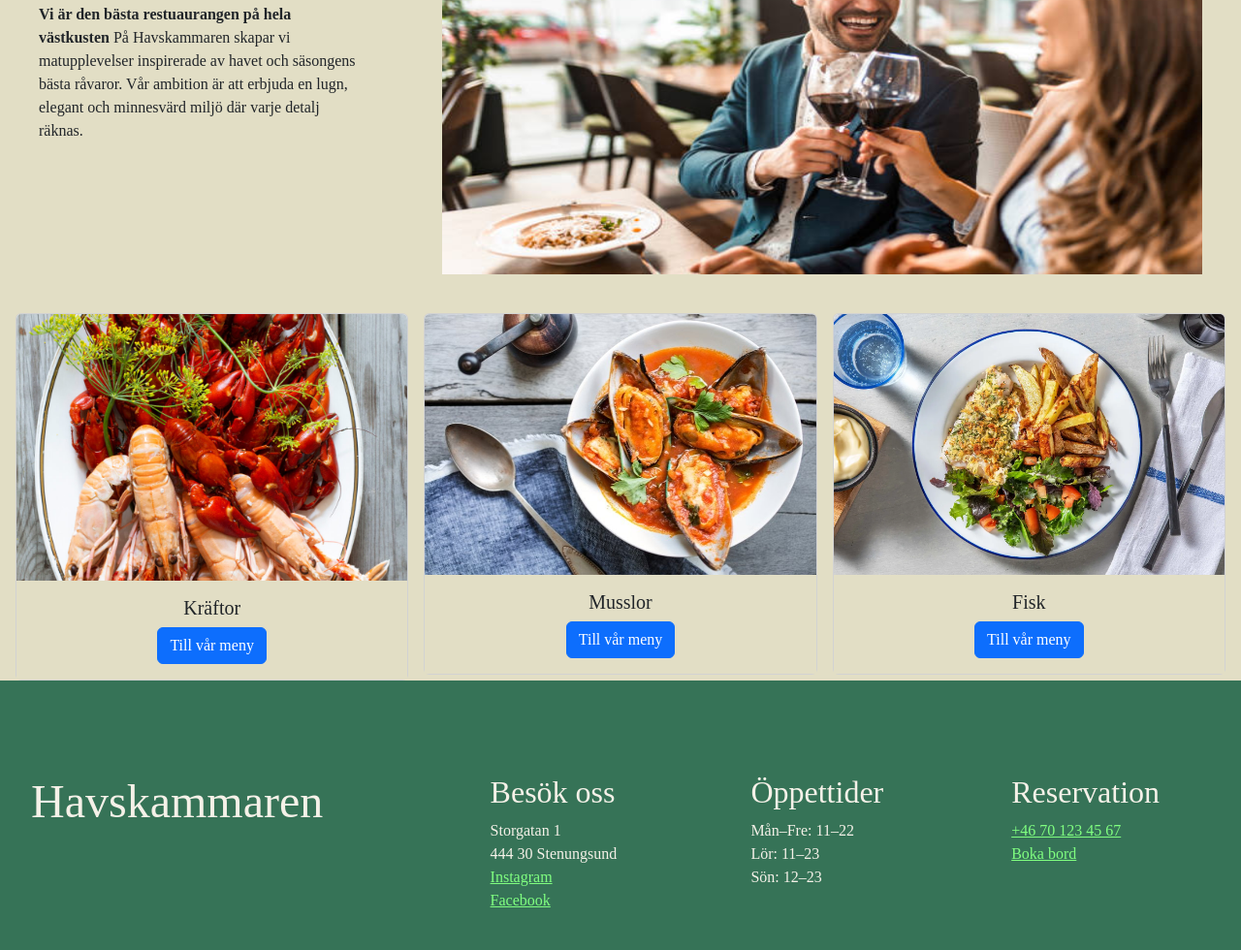
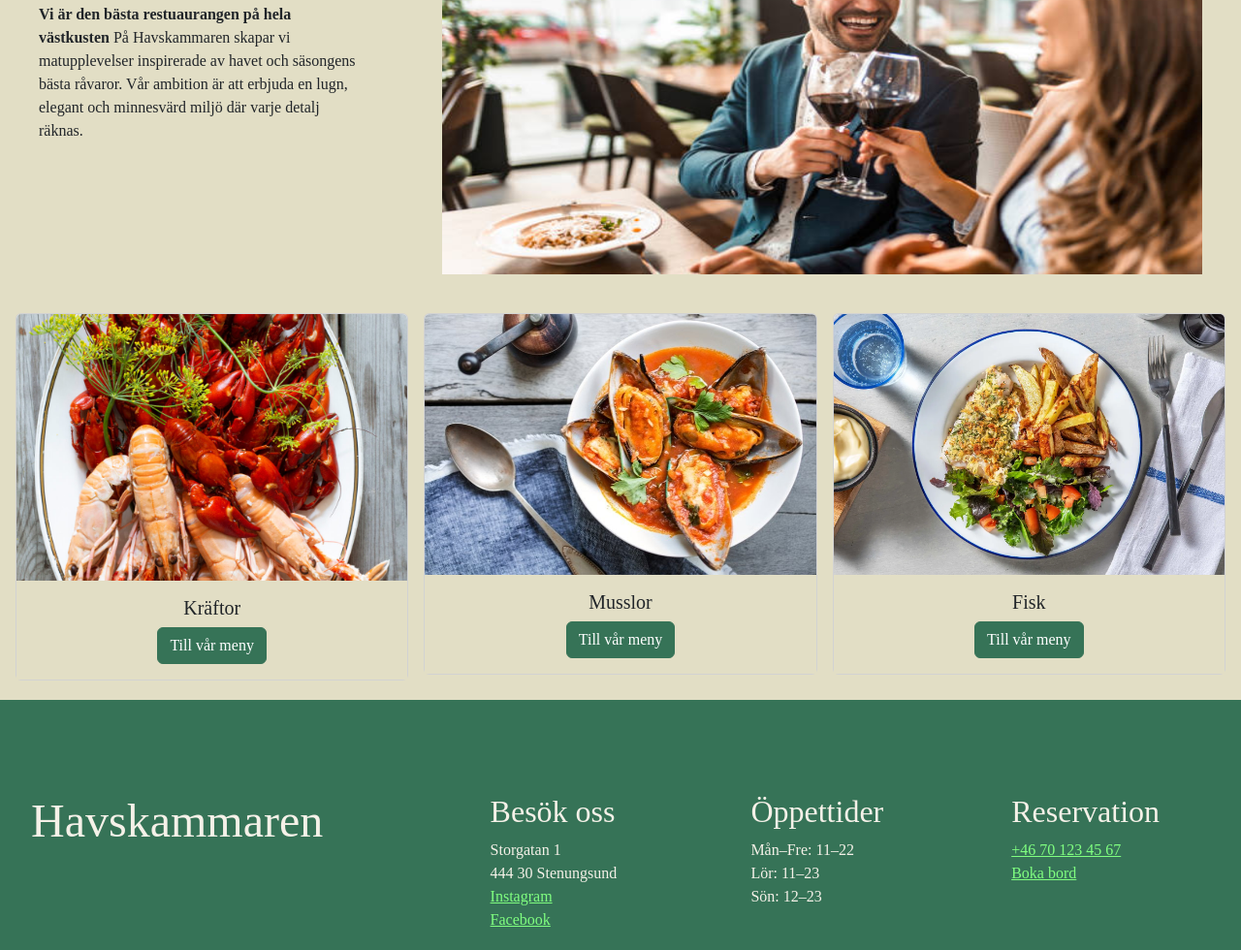
Before and after one commit to tcstenungsund/24tei-grupp4, a plain HTML site: page index.html in a window 1280 px wide. Shown: the part 647-1627 px from the top of the page at 97% size. Drawn offline with nearby package versions, Linux system fonts and the light colour scheme; a web font is replaced by a local one.

Commit message:
Update hem.css

```diff
--- a/hem.css
+++ b/hem.css
@@ -37,7 +37,14 @@ flex:1;
 .card-body {
   background-color: #e2dec5;
 }
+.btn{
+  background-color: #367357 !important;
+  border-color: #367357 !important;
+}
 
+.container-fluid{
+  margin-bottom: 20px;
+}
 
 @media (max-width: 700px) {
 .happy img {
```
